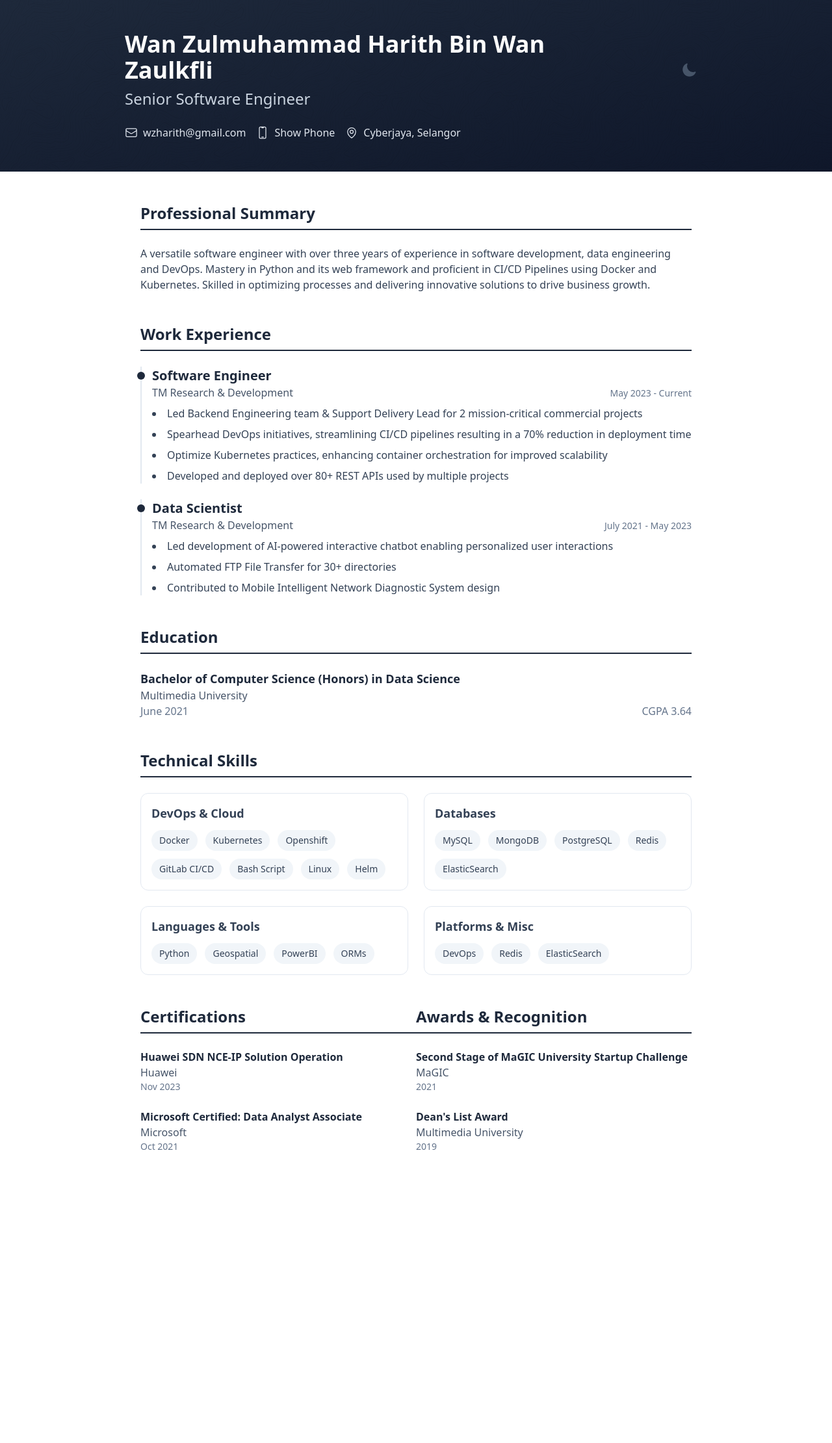
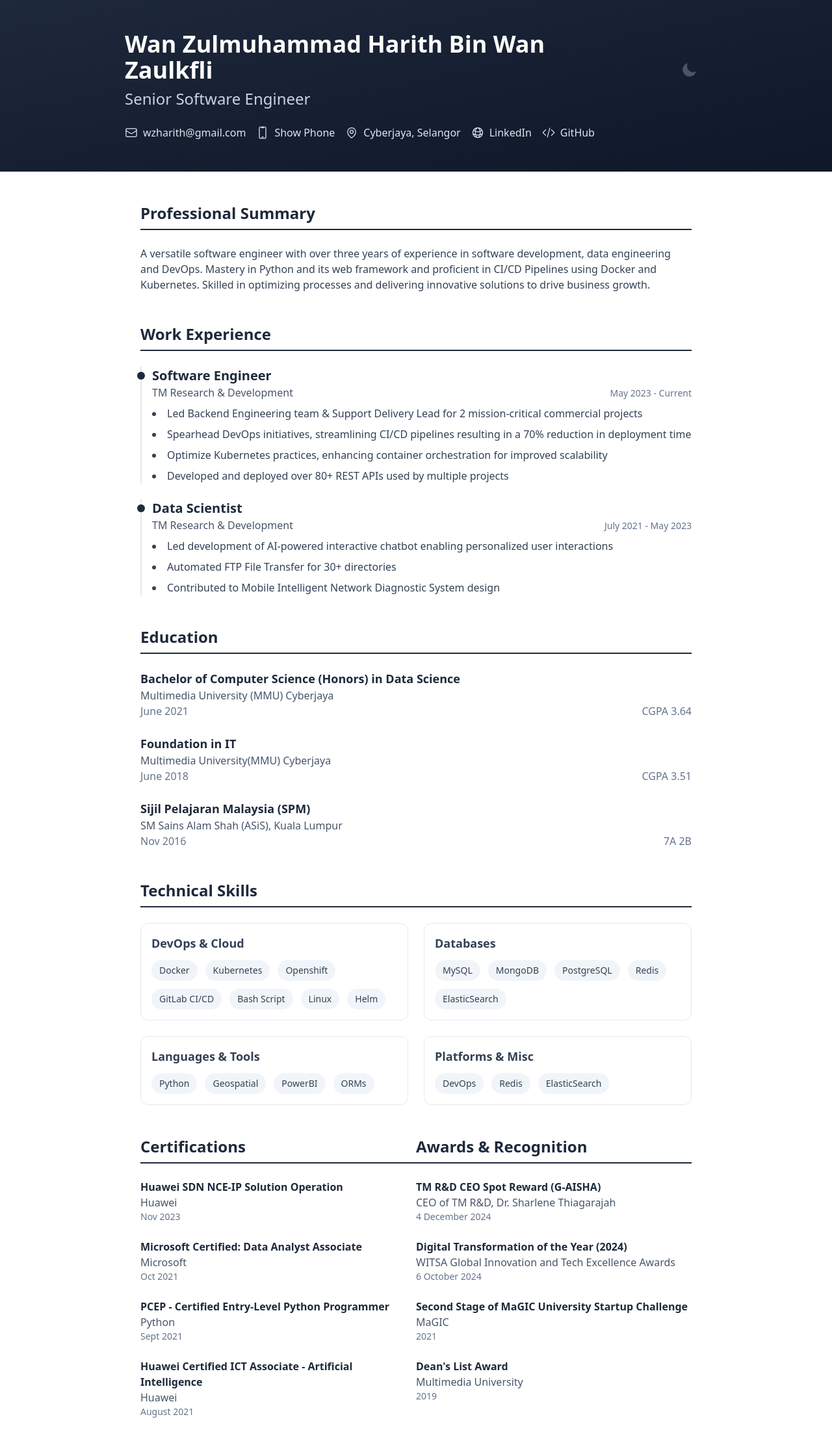
Before and after one commit to wzharith/cv-resume, a Next.js app: page / in a window 1280 px wide. Shown: the top 2220 px of the page at 65% size. Before the commit the page ends 1870 px from the top, so only its background shows below. Built offline with nearby package versions, Linux system fonts and the light colour scheme.

Commit message:
fix headers

```diff
--- a/src/components/Header.tsx
+++ b/src/components/Header.tsx
@@ -1,7 +1,7 @@
 'use client';
 
 import { motion } from 'framer-motion';
-import { EnvelopeIcon, DevicePhoneMobileIcon, MapPinIcon } from '@heroicons/react/24/outline';
+import { EnvelopeIcon, DevicePhoneMobileIcon, MapPinIcon, GlobeAltIcon, CodeBracketIcon } from '@heroicons/react/24/outline';
 import { CVData } from '../data/cv-data';
 import { useState } from 'react';
 import ThemeToggle from './ThemeToggle';
@@ -15,7 +15,7 @@ export default function Header({ data }: { data: CVData }) {
       animate={{ opacity: 1, y: 0 }}
       className="relative py-12 text-white bg-gradient-to-br from-slate-800 to-slate-900 dark:from-[#0f172a] dark:to-[#1e293b] pl-6 pr-6"
     >
-  <div className="absolute inset-0 bg-noise opacity-10" />
+  <div className="absolute inset-0 bg-noise opacity-10 pointer-events-none" />
       <div className="max-w-4xl mx-auto">
         <div className="flex items-center justify-between max-w-4xl mx-auto">
           <div>
@@ -35,7 +35,6 @@ export default function Header({ data }: { data: CVData }) {
 
           <button
             onClick={() => {setShowPhone(!showPhone); console.log('showPhone', showPhone)}}
-            type='button'
             className="flex items-center hover:text-slate-100"
           >
             <DevicePhoneMobileIcon className="w-5 h-5 mr-2" />
@@ -46,6 +45,30 @@ export default function Header({ data }: { data: CVData }) {
             <MapPinIcon className="w-5 h-5 mr-2" />
             {data.header.contact.location}
           </div>
+
+          <div className="flex items-center hover:text-slate-100">
+            <a
+              href={data.header.contact.linkedin}
+              target="_blank"
+              rel="noreferrer"
+              className="flex items-center hover:text-slate-100"
+            >
+              <GlobeAltIcon className="w-5 h-5 mr-2" />
+              LinkedIn
+            </a>
+          </div>
+
+          <div className="flex items-center hover:text-slate-100">
+            <a
+              href={data.header.contact.github}
+              target="_blank"
+              rel="noreferrer"
+              className="flex items-center hover:text-slate-100"
+            >
+              <CodeBracketIcon className="w-5 h-5 mr-2" />
+              GitHub
+            </a>
+          </div>
         </div>
       </div>
     </motion.header>
--- a/src/data/cv-data.ts
+++ b/src/data/cv-data.ts
@@ -29,6 +29,7 @@ export interface CVData {
       name: string;
       issuer: string;
       date: string;
+      verification?: string;
     }>;
     awards: Array<{
       title: string;
@@ -79,9 +80,21 @@ export const cvData: CVData = {
     education: [
       {
         degree: "Bachelor of Computer Science (Honors) in Data Science",
-        institution: "Multimedia University",
+        institution: "Multimedia University (MMU) Cyberjaya",
         date: "June 2021",
         cgpa: "CGPA 3.64",
+      },
+      {
+        degree: "Foundation in IT",
+        institution: "Multimedia University(MMU) Cyberjaya",
+        date: "June 2018",
+        cgpa: "CGPA 3.51",
+      },
+      {
+        degree: "Sijil Pelajaran Malaysia (SPM)",
+        institution: "SM Sains Alam Shah (ASiS), Kuala Lumpur",
+        date: "Nov 2016",
+        cgpa: "7A 2B",
       },
     ],
     skills: [
@@ -109,8 +122,31 @@ export const cvData: CVData = {
         issuer: "Microsoft",
         date: "Oct 2021",
       },
+      {
+        name: "PCEP - Certified Entry-Level Python Programmer",
+        issuer: "Python",
+        date: "Sept 2021",
+        verification: "https://verify.openedg.org/?id=uhgy.Nbve.4qCw",
+      },
+      {
+        name: "Huawei Certified ICT Associate - Artificial Intelligence",
+        issuer: "Huawei",
+        date: "August 2021",
+        verification:
+          "https://e.huawei.com/en/talent/#/cert/certificate-verification/",
+      },
     ],
     awards: [
+      {
+        title: "TM R&D CEO Spot Reward (G-AISHA)",
+        issuer: "CEO of TM R&D, Dr. Sharlene Thiagarajah",
+        date: "4 December 2024",
+      },
+      {
+        title: "Digital Transformation of the Year (2024)",
+        issuer: "WITSA Global Innovation and Tech Excellence Awards",
+        date: "6 October 2024",
+      },
       {
         title: "Second Stage of MaGIC University Startup Challenge",
         issuer: "MaGIC",
```
